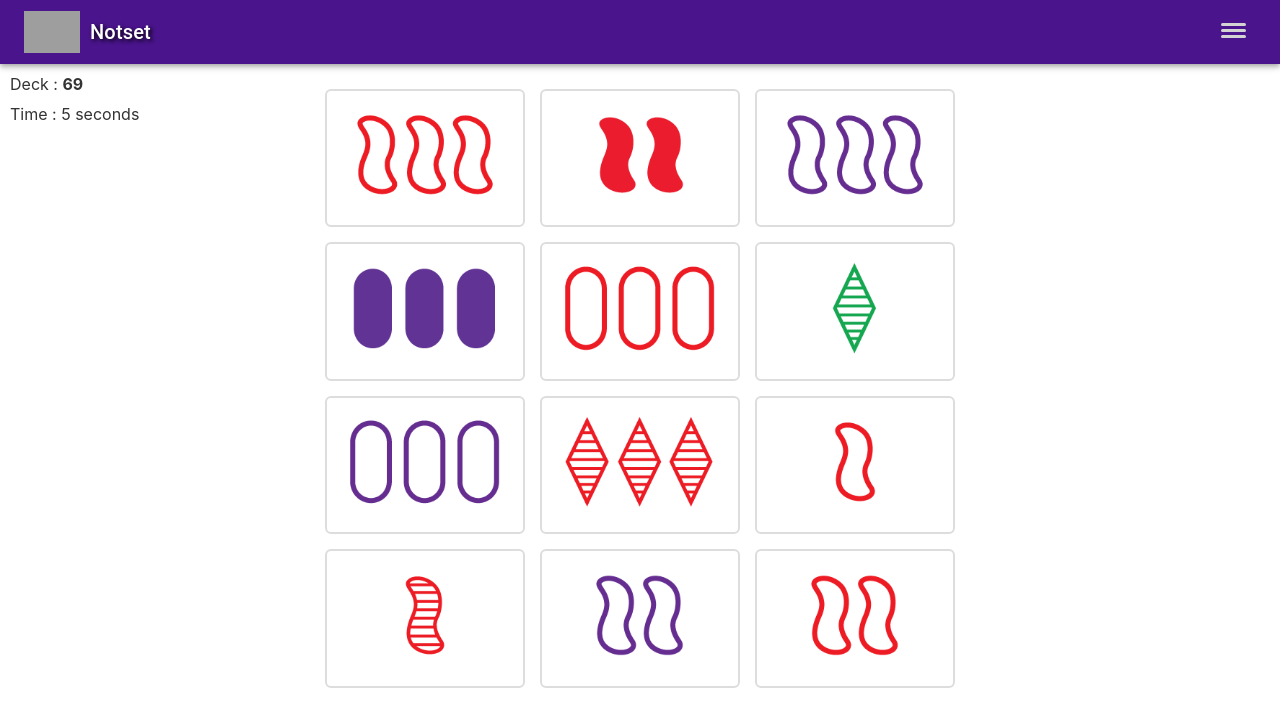
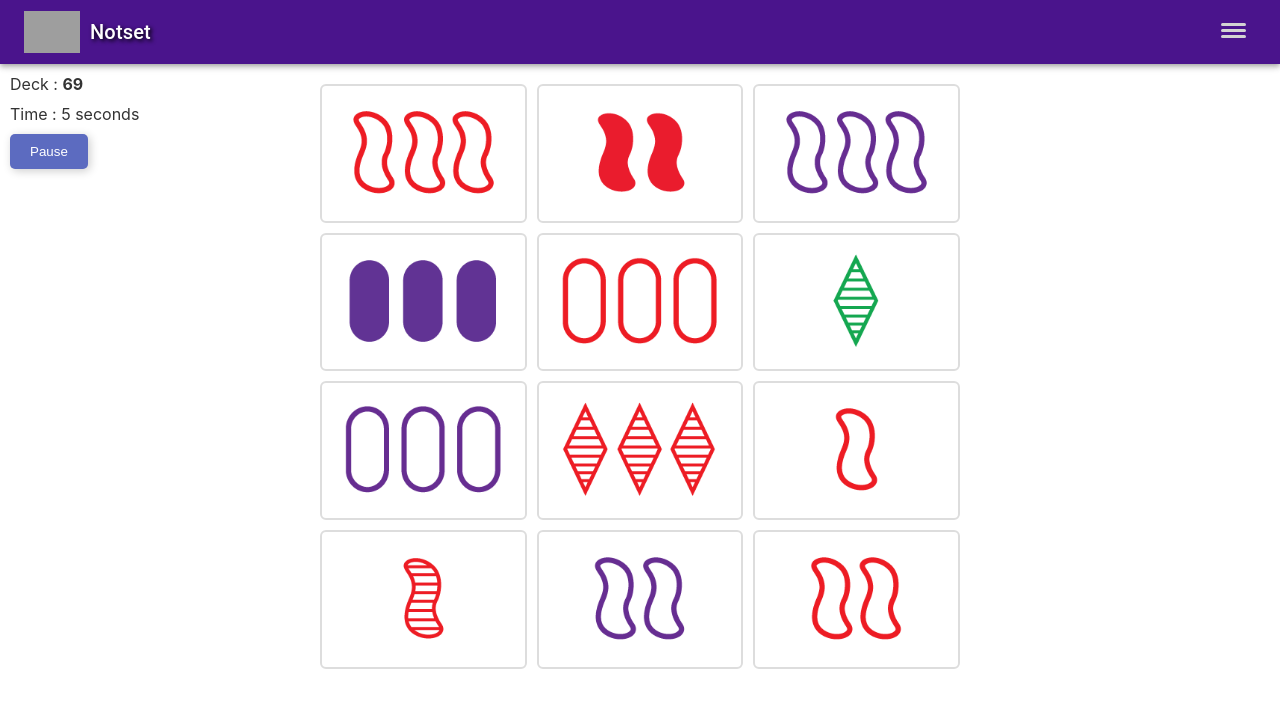
Before and after one commit to christopher18/setle, a React (Create React App) app: page /game in a window 1280 px wide. Shown: the top 726 px of the page. Built offline with nearby package versions, Linux system fonts and the light colour scheme; grey boxes are pictures that could not be loaded.

Commit message:
Pause feature

```diff
--- a/src/App.js
+++ b/src/App.js
@@ -10,6 +10,7 @@ import './App.css';
 function App() {
   return (
     <BrowserRouter className="App">
+      <meta name="viewport" content="width=device-width, initial-scale=1"></meta>
       <NavigationMenu />
       <Routes>
         <Route path="/puzzle" element={<SetPuzzle />} />
--- a/src/components/Card/card.css
+++ b/src/components/Card/card.css
@@ -37,7 +37,7 @@
   cursor: pointer;
   flex: 1; /* Allow flex grow */
   /* max-width: 30%; */
-  margin: 5px;
+  /* margin: 5px; */
 }
 
 /* Ensures hover logic does not affect mobile version.*/
@@ -51,3 +51,57 @@
   width: 100%;
   height: auto;
 }
+
+.nofront {
+  display: none;
+}
+
+.noback {
+  display: none;
+}
+
+.svg-container {
+  /* Makes the container flexible */
+  display: flex;
+  justify-content: center; /* Center horizontally */
+  align-items: center; /* Center vertically */
+  height: 100%; /* Adjust as needed */
+  width: 100%; /* Adjust as needed */
+}
+
+.card-container {
+  /* Makes the container flexible */
+  display: flex;
+  justify-content: center; /* Center horizontally */
+  align-items: center; /* Center vertically */
+  height: 100%; /* Adjust as needed */
+  width: 100%; /* Adjust as needed */
+}
+
+.flipped {
+  transform: rotateY(180deg);
+}
+
+/* .card-container {
+  perspective: 1000px;
+} */
+
+.card-inner {
+  width: 100%;
+  height: 100%;
+  transition: transform 0.6s;
+  transform-style: preserve-3d;
+  position: relative;
+}
+
+/* .card.flipped .card-inner {
+  transform: rotateY(180deg);
+} */
+
+/* .front, .back {
+  backface-visibility: hidden;
+} */
+
+/* .back {
+  transform: rotateY(180deg);
+} */
--- a/src/components/Card/card.js
+++ b/src/components/Card/card.js
@@ -2,7 +2,16 @@ import classNames from 'classnames';
 
 import './card.css';
 
-const Card = ({ number, onMouseDown, isSelected, isSuccessful, isFailed }) => {
+const flipCard = (card) => {
+  // add animation
+  card.style = { animation: 'flipCard 0.5s' };
+  if (card.isUp) {
+    return { ...card, isUp: false };
+  }
+  return { ...card, isUp: true };
+};
+
+const Card = ({ number, onMouseDown, isSelected, isSuccessful, isFailed, isUp }) => {
     // const cardStyle = isSelected ? { boxShadow: '0 0 10px gold' } : {};
 
     const cardClass = classNames({
@@ -11,6 +20,7 @@ const Card = ({ number, onMouseDown, isSelected, isSuccessful, isFailed }) => {
       'failed-card': isFailed,
       'card': true,
       'card-animation': true,
+      'card-container': true
     });
 
     // if (isSuccessful) {
@@ -19,12 +29,46 @@ const Card = ({ number, onMouseDown, isSelected, isSuccessful, isFailed }) => {
     //   if (isFailed) {
     //     cardStyle.animation = 'flashRed 1s';
     //   }
+    const frontClass = `${isUp ? 'front' : 'nofront'}`;
+    const backClass = `${isUp ? 'noback' : 'back'}`;
+
+    const flipClass = `card-inner ${isUp ? '' : 'flipped'}`;
 
     return (
-        <div className={cardClass} onMouseDown={() => onMouseDown(number)}>
-        <img src={`/images/${number}.png`} alt={`Card ${number}`} />
-        </div>
+      <div onMouseDown={() => onMouseDown(number)} className={flipClass}>
+
+          <div className={frontClass}>
+              {/* Front of the card */}
+              <img src={`/images/${number}.png`} alt={`Card ${number}`} className={cardClass}/>
+          </div>
+          <div className={backClass}>
+            <div className="svg-container">
+              <svg viewBox="0 0 300 200" preserveAspectRatio="xMidYMid meet" xmlns="http://www.w3.org/2000/svg">
+                <rect width="300" height="200" fill="#022588" rx="10" ry="10"/>
+                <polygon points="50,100 150,150 250,100 150,50" fill="purple"/>
+                <circle cx="150" cy="100" r="40" fill="green"/>
+              </svg>
+            </div>
+          </div>
+
+
+
+      </div>
     );
 };
 
-export default Card;
+// {isUp ? <div className="front">
+//             {/* Front of the card */}
+//             <img src={`/images/${number}.png`} alt={`Card ${number}`} />
+//           </div> : null}
+//           {!isUp ? <div className="back">
+//             <div className="svg-container">
+//               <svg viewBox="0 0 300 200" preserveAspectRatio="xMidYMid meet" xmlns="http://www.w3.org/2000/svg">
+//                 <rect width="300" height="200" fill="#022588" rx="10" ry="10"/>
+//                 <polygon points="50,100 150,150 250,100 150,50" fill="purple"/>
+//                 <circle cx="150" cy="100" r="40" fill="green"/>
+//               </svg>
+//             </div>
+//           </div> : null}
+
+export { Card, flipCard };
--- a/src/components/SetGame/setgame.css
+++ b/src/components/SetGame/setgame.css
@@ -36,7 +36,7 @@
     .game-grid {
         display: grid;
         grid-template-columns: repeat(3, 1fr); /* 4 columns */
-        grid-gap: 5px;
+        grid-gap: 10px;
         height: fit-content;
         /* height: 100%; */
     }
--- a/src/components/SetGame/setgame.js
+++ b/src/components/SetGame/setgame.js
@@ -3,7 +3,7 @@ import { useParams } from 'react-router-dom';
 
 import './setgame.css';
 
-import Card from '../Card/card';
+import {Card, flipCard} from '../Card/card';
 import { isSet, getRandomDeck, cardAttributes, generateRandomString } from '../../utilities/compute';
 
 const SetGame = () => {
@@ -13,6 +13,8 @@ const SetGame = () => {
   const [selectedCards, setSelectedCards] = useState(new Set());
   const [successfulSet, setSuccessfulSet] = useState(new Set());
   const [failedSet, setFailedSet] = useState(new Set());
+  const [isFlipped, setIsFlipped] = useState(false);
+  const [pausedTime, setPausedTime] = useState(0);
 
   // timer related states
   const [timer, setTimer] = useState(0);
@@ -43,6 +45,7 @@ const SetGame = () => {
   };
 
   const handleCardSelection = (number) => {
+    console.log("deck size at start", deckCardNums.length)
     setSelectedCards((prevSelectedCards) => {
         console.log("deck size at start", deckCardNums.length)
       const newSelectedCards = new Set(prevSelectedCards);
@@ -71,13 +74,19 @@ const SetGame = () => {
             // Replace the cards in cardNumbers with the new cards in the same order
             let newCardNumbers = [...cardNumbers];
             let newDeckCardNums = [...deckCardNums];
+            console.log(newCardNumbers)
+            console.log(newDeckCardNums.length)
             for (let i = 0; i < numList.length; i++) {
                 if (newDeckCardNums.length === 0 || cardNumbers.length > 12) {
                     // remove the cards from cardNumbers without replacing if there are no more cards in the deck, or if there are more than 12 cards on the board
                     newCardNumbers = newCardNumbers.filter((value) => !numList.includes(value));
+                    console.log("here 1")
                 } else {
                     // replace the cards in cardNumbers with the new cards in the same order
                     newCardNumbers[newCardNumbers.indexOf(numList[i])] = newDeckCardNums.pop();
+                    console.log('here 2')
+                    console.log(newCardNumbers)
+                    console.log(newDeckCardNums.length)
                 }
             }
 
@@ -110,10 +119,8 @@ const SetGame = () => {
                 howManySetsLeft = howManySets(newCardNumbers);
                 console.log("Number of sets: ", howManySetsLeft);
             }
-
+            setCardNumbers(newCardNumbers);
             setDeckCardNums(newDeckCardNums);
-            // Update UI with new card numbers
-            setCardNumbers(newCardNumbers);
         } else {
           console.log("It's not a set!");
           setFailedSet(new Set(numList));
@@ -255,6 +262,26 @@ const SetGame = () => {
     copyTextToClipboard(textToCopy);
   };
 
+  let toggleTimer = () => {
+    if (!isFlipped) {
+      // Stop the timer
+      setPausedTime(timer);
+      clearInterval(timerIntervalRef.current);
+    } else {
+      // Start the timer
+      let startTime = new Date();
+      function tick() {
+        setTimer(Math.floor((new Date() - startTime) / 1000) + pausedTime);
+      }
+      if (timerIntervalRef.current) {
+        clearInterval(timerIntervalRef.current);
+      }
+      timerIntervalRef.current = setInterval(tick, 1000);
+    }
+    // Get all cards in UI and call flipCard on each
+    setIsFlipped(!isFlipped);
+  }
+
   return (
     <div className="setgame">
           <div className="info">
@@ -270,6 +297,9 @@ const SetGame = () => {
             <div className="info-item">
               {gameWon && <button className="button-snazzy" onClick={copyToClipboard}>Copy to Clipboard!</button>}
             </div>
+            <div className="info-item">
+              {!gameWon && <button className="button-snazzy" onClick={toggleTimer}>{isFlipped ? "Resume" : "Pause"}</button>}
+            </div>
           </div>
 
           <div className="game-grid-container">
@@ -282,6 +312,7 @@ const SetGame = () => {
                 isSelected={selectedCards.has(number)}
                 isSuccessful={successfulSet.has(number)}
                 isFailed={failedSet.has(number)}
+                isUp={!isFlipped}
                 />
             ))}
             </div>
--- a/src/components/SetPuzzle/setpuzzle.js
+++ b/src/components/SetPuzzle/setpuzzle.js
@@ -4,7 +4,7 @@ import { useParams } from 'react-router-dom';
 import './setpuzzle.css';
 
 import seedrandom from 'seedrandom';
-import Card from '../Card/card';
+import {Card} from '../Card/card';
 import { isSet, cardAttributes, generateRandomString } from '../../utilities/compute';
 
 const SetPuzzle = () => {
@@ -222,6 +222,7 @@ const SetPuzzle = () => {
               isSelected={selectedCards.has(number)}
               isSuccessful={successfulSet.has(number)}
               isFailed={failedSet.has(number)}
+              isUp={true}
             />
           ))}
         </div>
--- a/src/components/navmenu/navmenu.css
+++ b/src/components/navmenu/navmenu.css
@@ -3,6 +3,7 @@
 .appBar {
     background-color: #4A148C; /* A shade of purple */
     /* Add more styles for the AppBar here */
+    z-index: 1000; /* Set the z-index to a high value */
 }
 
 .set-game-title {
```
Also changed, not shown: 1 other file (tests, documents, lock files or other folders).
